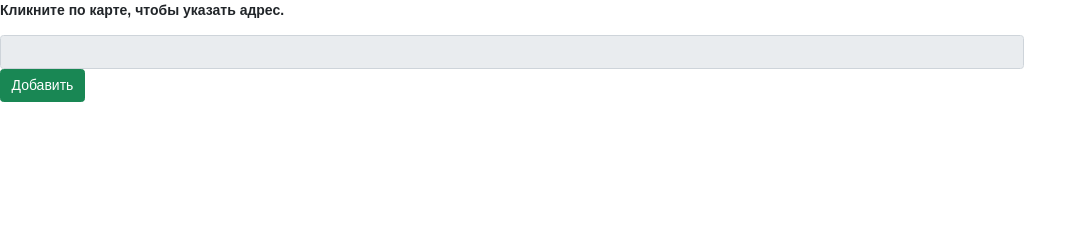
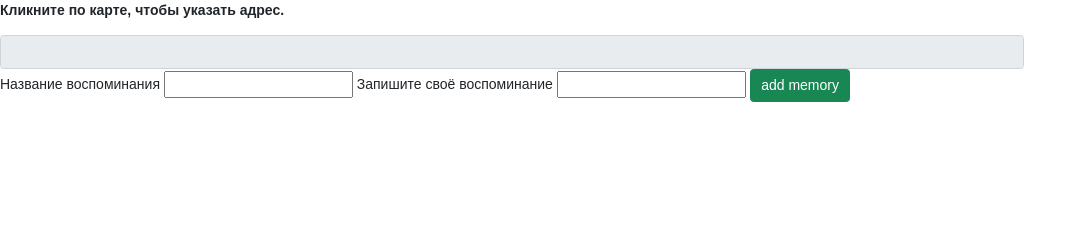
Before and after one commit to drboss06/Python_django_learn, a Django app: page /add_memory/ in a window 1280 px wide. Shown: the part 361-601 px from the top of the page, without its empty margins (0-1087 px from the left). Run offline with Django 4.2, Linux system fonts and the light colour scheme.

Commit message:
form good

```diff
--- a/mysite/main/forms.py
+++ b/mysite/main/forms.py
@@ -1,4 +1,6 @@
-from django import form
+from cProfile import label
+from django import forms
 
 class MemoryForm(forms.Form):
-    memory_name = forms.
+    memory_name = forms.CharField(label='Memory name', max_length=100)
+    memory_description = forms.TextInput()
--- a/mysite/main/templates/main/add_memory.html
+++ b/mysite/main/templates/main/add_memory.html
@@ -3,7 +3,7 @@
     <script src="https://api-maps.yandex.ru/2.1/?apikey=b5ca5e3c-a0cc-401d-8904-119737a5df66&lang=ru_RU" type="text/javascript">
     </script>
     <script src="https://ajax.googleapis.com/ajax/libs/jquery/3.6.0/jquery.min.js"></script>
-    <link href="https://cdn.jsdelivr.net/npm/bootstrap@5.1.3/dist/css/bootstrap.min.css" rel="stylesheet" integrity="API Key" crossorigin="anonymous">
+    <link href="https://cdn.jsdelivr.net/npm/bootstrap@5.1.3/dist/css/bootstrap.min.css" rel="stylesheet" integrity="APi Key" crossorigin="anonymous">
     <title>Определение адреса клика на карте с помощью обратного геокодирования</title>
     <meta http-equiv="Content-Type" content="text/html; charset=utf-8" />
     <script type="text/javascript">
@@ -116,9 +116,14 @@ $("#check_memory").click(function (){
 <body>
   <div id="map"></div>
   <p class="fw-bold">Кликните по карте, чтобы указать адрес.</p>
-  <form>
+  <form action="/memory_form/" method="post">
+    {% csrf_token %}
   <input id="address" class="form-control" readonly>
-  <a href="{% url 'main:profile' %}" id="check_memory" class="btn btn-success">Добавить</a>
+  <label for="memory_name">Название воспоминания</label>
+  <input id="memory_name" type="text" name="memory_name" maxlength="100" required>
+  <label for="memory_description">Запишите своё воспоминание</label>
+  <input id="memory_description" type="text" name="memory_description" required>
+  <input href="{% url 'main:profile' %}" id="check_memory" class="btn btn-success" type="submit" value="add memory">
   </form>
   <!--href="{% url 'main:add_memory' %}"-->
 
--- a/mysite/main/urls.py
+++ b/mysite/main/urls.py
@@ -7,4 +7,5 @@ urlpatterns = [
     path('api/<str:name_request>', views.api_test, name='api'),
     path('add_memory/', views.add_memory, name='add_memory'),
     path('check_memory/', views.check_memory, name='check_memory'),
+    path('memory_form/', views.get_memory, name='memory_form'),
 ]
--- a/mysite/main/views.py
+++ b/mysite/main/views.py
@@ -1,6 +1,7 @@
 from django.shortcuts import render
 from django.http import HttpResponse
 from .models import Memories
+from .forms import MemoryForm
 
 def profile(request):
     latest_memories_list = Memories.objects.all()
@@ -16,34 +17,28 @@ def api_test(request, name_request):
         context = {}
     return render(request, 'main/apihtml.html', context)
 
-'''def save_events_json(request):
-    if request.is_ajax():
-        if request.method == 'POST':
-            print('Raw Data: "%s"' % request.body)
-    return HttpResponse("OK")
-
-def add_memory_place(request, q):
-    result = ''
-    if 'address' in request.POST:
-        result = request.POST['address']
-
-    return render(request, 'main/add_memory.html', context = {'name': result})'''
-
 def add_memory(request):
     return render(request, 'main/add_memory.html')
 
 
 def check_memory(request):
     if request.GET:
-        print('asdasdasd')
         address = request.GET
-        print(address, '#################################################')
+        print(address)
         return HttpResponse("OK")
     else:
         return HttpResponse('NO')
 
-'''def add_memory_place(request):
-    if request.is_ajax():
-        if request.method == 'POST':
-            print('Raw Data: "%s"' % request.body)
-    return render(request, 'main/test_ajax.html')'''
+
+def get_memory(request):
+    if request.method == 'POST':
+        form = MemoryForm(request.POST)
+
+        if form.is_valid():
+            print(form.data['memory_name'], '###############################################')
+            return HttpResponse('<h1>Form is all right</h1>')
+    else:
+        form = MemoryForm()
+        print('FORM IS BEAD', '###############################################')
+
+    return render(request, 'main/add_memory.html', {'form': form})
```
